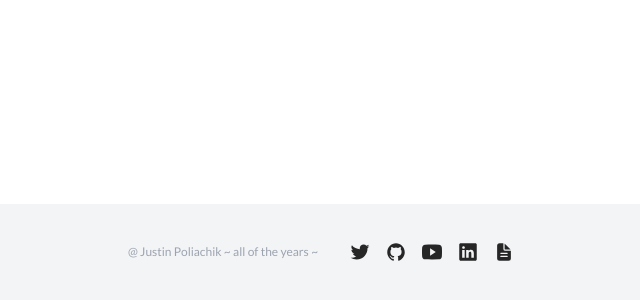
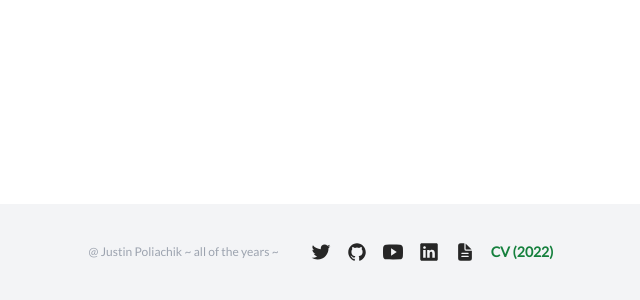
Before and after one commit to Jpoliachik/justinpoliachik, a Next.js app: page /about in a window 1280 px wide. Shown: the part 836-1136 px from the top of the page, without its empty margins (319-959 px from the left). Built offline with nearby package versions, Linux system fonts and the light colour scheme.

Commit message:
add CV link in footer

```diff
--- a/components/MainFooter.tsx
+++ b/components/MainFooter.tsx
@@ -1,3 +1,4 @@
+import { resumeUrl } from "../lib/links";
 import { SocialLinks } from "./SocialLinks";
 
 export const MainFooter = () => {
@@ -5,6 +6,9 @@ export const MainFooter = () => {
     <div className="flex h-full flex-row items-center justify-center">
       <div className="text-xs text-gray-400 mr-8">@ Justin Poliachik ~ all of the years ~</div>
       <SocialLinks />
+      <a className="ml-4 text-sm font-semibold text-green-700 no-underline hover:underline" href={resumeUrl}>
+        CV (2022)
+      </a>
     </div>
   );
 };
--- a/components/SocialLinks.tsx
+++ b/components/SocialLinks.tsx
@@ -3,6 +3,7 @@ import GitHub from "../icons/github.svg";
 import YouTube from "../icons/youtube.svg";
 import LinkedIn from "../icons/linkedin.svg";
 import Document from "../icons/document.svg";
+import { resumeUrl } from "../lib/links";
 
 const fillColor = "#262626";
 
@@ -21,7 +22,7 @@ export const SocialLinks = () => {
       <a href="https://linkedin.com/in/justinpoliachik/">
         <LinkedIn className="svg-link w-5 h-5" fill={fillColor} />
       </a>
-      <a href="https://jpoliachik-public.s3.amazonaws.com/documents/JustinPoliachik_CV_compressed.pdf">
+      <a href={resumeUrl}>
         <Document className="svg-link w-5 h-5" fill={fillColor} />
       </a>
     </div>
--- a/lib/getPosts.ts
+++ b/lib/getPosts.ts
@@ -54,7 +54,6 @@ export const getPostsList = async (): Promise<PostSummary[]> => {
 
     return post;
   });
-  console.log("sketches", sketches);
 
   const allPosts = posts.concat(sketches).sort((a, b) => new Date(b.date).valueOf() - new Date(a.date).valueOf());
 
--- /dev/null
+++ b/lib/links.ts
@@ -0,0 +1 @@
+export const resumeUrl = "https://jpoliachik-public.s3.amazonaws.com/documents/JustinPoliachik_CV_compressed.pdf";
```
